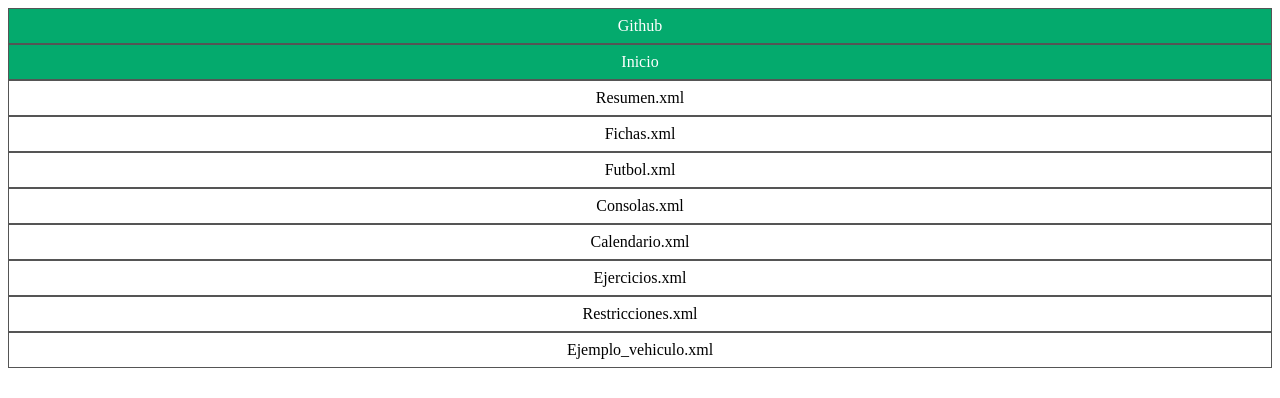
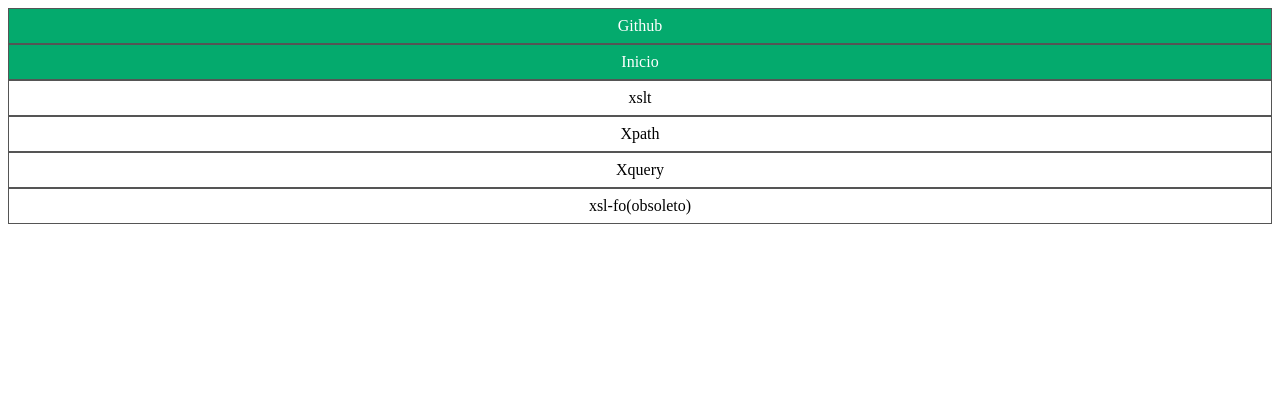
Before and after one commit to Pablo-Gallego/LLMM, a plain HTML site: page Ejercicios_3º_trimestre/xsl/XSL_index.html in a window 1280 px wide. Drawn offline with Linux system fonts and the light colour scheme.

Commit message:
xsl indice

```diff
--- a/Ejercicios_3º_trimestre/xsl/XSL_index.html
+++ b/Ejercicios_3º_trimestre/xsl/XSL_index.html
@@ -41,14 +41,10 @@
     <ul>
         <li><a href="https://pabloning.github.io/LLMM/" class="active" target="_blank">Github</a></li>
         <li><a class="active" href="../../index.html" target="_blank">Inicio</a></li>
-        <li><a href="resumen.xml" target="_blank">Resumen.xml</a></li>
-        <li><a href="fichas.xml" target="_blank">Fichas.xml</a></li>
-        <li><a href="Futbol.xml" target="_blank">Futbol.xml</a></li>
-        <li><a href="Consolas.xml" target="_blank">Consolas.xml</a></li>
-        <li><a href="Calendario.xml" target="_blank">Calendario.xml</a></li>
-        <li><a href="ejercicios.xml" target="_blank">Ejercicios.xml</a></li>
-        <li><a href="Restricciones.xml" target="_blank">Restricciones.xml</a></li>
-        <li><a href="ejemplo_vehiculo.xml" target="_blank">Ejemplo_vehiculo.xml</a></li>
+        <li><a href="xslt/XSLT_index.html" target="_blank">xslt</a></li>
+        <li><a href="xpath/Xpath_index.html" target="_blank">Xpath</a></li>
+        <li><a href="xquery/Xquery_index.html" target="_blank">Xquery</a></li>
+        <li><a href="xsl-fo/xsl-fo.html" target="_blank">xsl-fo(obsoleto)</a></li>
         <div class="vacio"></div>
     </ul>
 </body>
```
